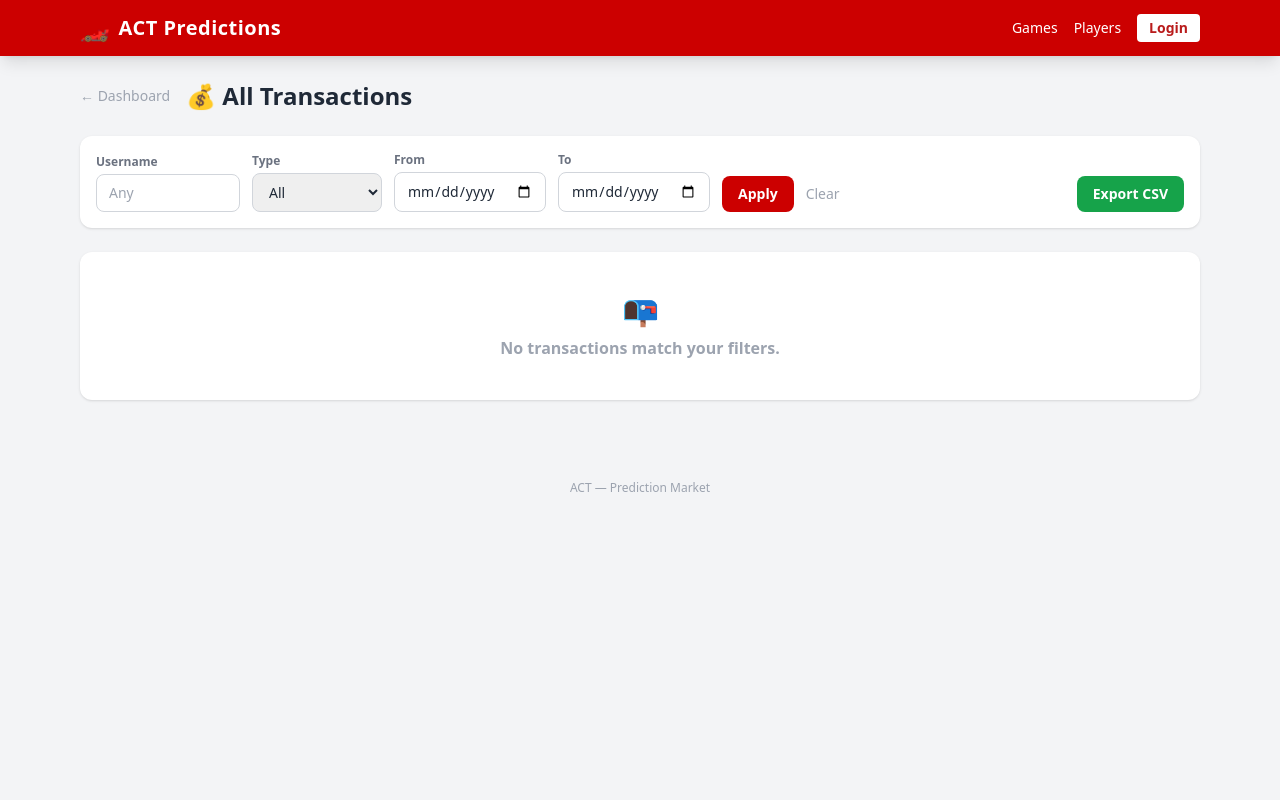
After one commit to cstillick/MCPM, a Python web app: template templates/admin/transactions.html in a window 1280 px wide. The commit adds this page. Run offline with Jinja, Linux system fonts and the light colour scheme; the template is opened without the code that fills it, so the values that code supplies are empty; some libraries are stand-ins or nearby versions.

Commit message:
Add coin transaction tracking and diagnostic log

```diff
--- /dev/null
+++ b/templates/admin/transactions.html
@@ -0,0 +1,107 @@
+{% extends "base.html" %}
+{% block title %}Transactions — Admin{% endblock %}
+
+{% block content %}
+<div class="flex items-center gap-4 mb-6">
+  <a href="/admin" class="text-sm text-gray-400 hover:text-gray-600">&larr; Dashboard</a>
+  <h1 class="text-2xl font-extrabold text-gray-800">💰 All Transactions</h1>
+</div>
+
+<!-- Filters -->
+<form method="get" action="/admin/transactions"
+      class="bg-white rounded-xl shadow p-4 mb-6 flex flex-wrap gap-3 items-end">
+  <div>
+    <label class="block text-xs font-semibold text-gray-500 mb-1">Username</label>
+    <input type="text" name="username" value="{{ filters.username }}" placeholder="Any"
+           class="border border-gray-300 rounded-lg px-3 py-2 text-sm w-36 focus:outline-none focus:ring-2 focus:ring-red-400" />
+  </div>
+  <div>
+    <label class="block text-xs font-semibold text-gray-500 mb-1">Type</label>
+    <select name="txn_type"
+            class="border border-gray-300 rounded-lg px-3 py-2 text-sm focus:outline-none focus:ring-2 focus:ring-red-400">
+      <option value="">All</option>
+      <option value="pending"     {% if filters.type == 'pending'     %}selected{% endif %}>Pending</option>
+      <option value="won"         {% if filters.type == 'won'         %}selected{% endif %}>Won</option>
+      <option value="lost"        {% if filters.type == 'lost'        %}selected{% endif %}>Lost</option>
+      <option value="admin_grant" {% if filters.type == 'admin_grant' %}selected{% endif %}>Admin Grant</option>
+    </select>
+  </div>
+  <div>
+    <label class="block text-xs font-semibold text-gray-500 mb-1">From</label>
+    <input type="date" name="from_date" value="{{ filters.from }}"
+           class="border border-gray-300 rounded-lg px-3 py-2 text-sm focus:outline-none focus:ring-2 focus:ring-red-400" />
+  </div>
+  <div>
+    <label class="block text-xs font-semibold text-gray-500 mb-1">To</label>
+    <input type="date" name="to_date" value="{{ filters.to }}"
+           class="border border-gray-300 rounded-lg px-3 py-2 text-sm focus:outline-none focus:ring-2 focus:ring-red-400" />
+  </div>
+  <button type="submit"
+          class="mk-red mk-red-hover text-white font-bold px-4 py-2 rounded-lg text-sm transition">
+    Apply
+  </button>
+  <a href="/admin/transactions" class="text-sm text-gray-400 hover:text-gray-600 py-2">Clear</a>
+
+  <!-- Export preserves current filters -->
+  <a href="/admin/transactions/export?username={{ filters.username }}&txn_type={{ filters.type }}&from_date={{ filters.from }}&to_date={{ filters.to }}"
+     class="ml-auto text-sm bg-green-600 hover:bg-green-700 text-white font-bold px-4 py-2 rounded-lg transition">
+    Export CSV
+  </a>
+</form>
+
+<!-- Table -->
+{% if transactions %}
+  <div class="bg-white rounded-xl shadow overflow-hidden">
+    <table class="w-full text-sm">
+      <thead class="bg-gray-50 text-gray-500 text-xs uppercase tracking-wider">
+        <tr>
+          <th class="px-4 py-3 text-left">Username</th>
+          <th class="px-4 py-3 text-left">Date Placed</th>
+          <th class="px-4 py-3 text-left">Description</th>
+          <th class="px-4 py-3 text-center">Type</th>
+          <th class="px-4 py-3 text-right">Wagered</th>
+          <th class="px-4 py-3 text-right">Net</th>
+          <th class="px-4 py-3 text-right">Date Settled</th>
+        </tr>
+      </thead>
+      <tbody class="divide-y divide-gray-100">
+        {% for txn in transactions %}
+          <tr class="hover:bg-gray-50">
+            <td class="px-4 py-3 font-semibold text-gray-800">{{ txn.user.username }}</td>
+            <td class="px-4 py-3 text-gray-500 text-xs whitespace-nowrap">
+              {{ txn.created_at.strftime('%b %d, %Y') }}
+            </td>
+            <td class="px-4 py-3 text-gray-700">{{ txn.description }}</td>
+            <td class="px-4 py-3 text-center">
+              {% if txn.type == 'won' %}
+                <span class="bg-green-100 text-green-700 text-xs font-bold px-2 py-0.5 rounded-full">Won</span>
+              {% elif txn.type == 'lost' %}
+                <span class="bg-red-100 text-red-600 text-xs font-bold px-2 py-0.5 rounded-full">Lost</span>
+              {% elif txn.type == 'pending' %}
+                <span class="bg-yellow-100 text-yellow-700 text-xs font-bold px-2 py-0.5 rounded-full">Pending</span>
+              {% else %}
+                <span class="bg-blue-100 text-blue-700 text-xs font-bold px-2 py-0.5 rounded-full">Grant</span>
+              {% endif %}
+            </td>
+            <td class="px-4 py-3 text-right text-gray-500">
+              {% if txn.coins_wagered %}🪙 {{ txn.coins_wagered }}{% else %}—{% endif %}
+            </td>
+            <td class="px-4 py-3 text-right font-bold
+              {% if txn.net_amount > 0 %}text-green-600{% elif txn.net_amount < 0 %}text-red-600{% else %}text-gray-400{% endif %}">
+              {% if txn.net_amount > 0 %}+{% endif %}{{ txn.net_amount }}
+            </td>
+            <td class="px-4 py-3 text-right text-gray-400 text-xs">
+              {% if txn.settled_at %}{{ txn.settled_at.strftime('%b %d, %Y') }}{% else %}—{% endif %}
+            </td>
+          </tr>
+        {% endfor %}
+      </tbody>
+    </table>
+  </div>
+{% else %}
+  <div class="bg-white rounded-xl shadow p-10 text-center text-gray-400">
+    <p class="text-3xl mb-2">📭</p>
+    <p class="font-semibold">No transactions match your filters.</p>
+  </div>
+{% endif %}
+{% endblock %}
--- a/templates/base.html
+++ b/templates/base.html
@@ -26,6 +26,7 @@
         <a href="/players" class="text-white hover:text-yellow-300 font-medium">Players</a>
         {% if user %}
           <a href="/my-bets" class="text-white hover:text-yellow-300 font-medium">My Bets</a>
+          <a href="/transactions" class="text-white hover:text-yellow-300 font-medium">Transactions</a>
           <span class="text-yellow-300 font-bold">🪙 {{ user.coin_balance }}</span>
           {% if user.is_admin %}
             <a href="/admin" class="bg-yellow-400 text-gray-900 font-bold px-3 py-1 rounded hover:bg-yellow-300">Admin</a>
```
Also changed, not shown: models.py (+19 -0 lines), routers/admin.py (+20 -2 lines), routers/bets.py (+13 -1 lines), routers/transactions.py (added, +148 -0 lines), templates/transactions.html (added, +93 -0 lines).
